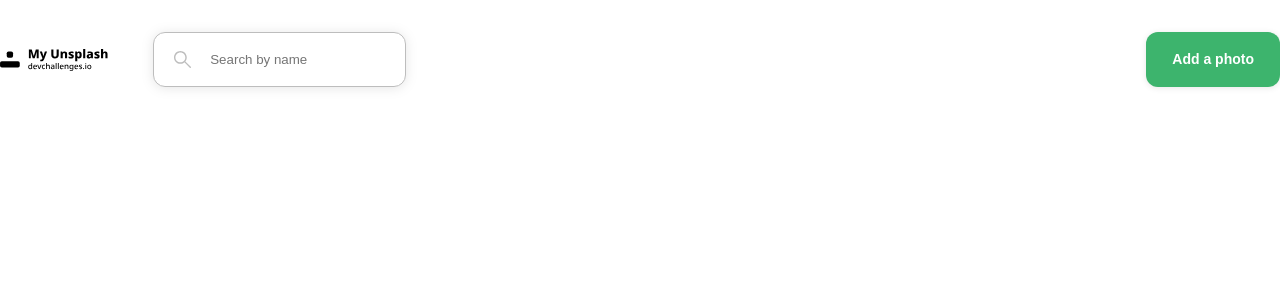
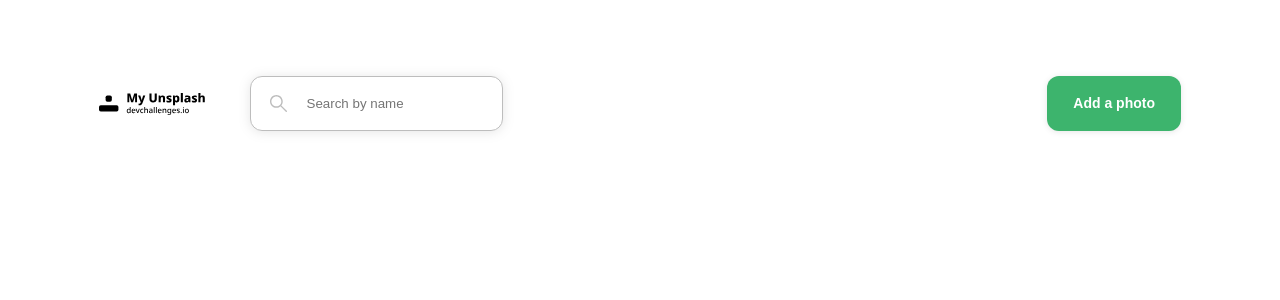
Before and after one commit to voromahery/my-unsplash, a Next.js app: page / in a window 1280 px wide. Shown: the top 300 px of the page. Built offline with nearby package versions, Linux system fonts and the light colour scheme.

Commit message:
Add app wrapper

```diff
--- a/pages/index.js
+++ b/pages/index.js
@@ -1,5 +1,10 @@
+import styles from "../styles/Home.module.scss";
 import Header from "../components/header";
 
 export default function Home() {
-  return <Header />;
+  return (
+    <div className={styles.main}>
+      <Header />
+    </div>
+  );
 }
--- /dev/null
+++ b/styles/Home.module.scss
@@ -0,0 +1,6 @@
+.main {
+  max-width: 1440px;
+  margin: auto;
+  margin-top: 76px;
+  padding: 0 99px;
+}
```
